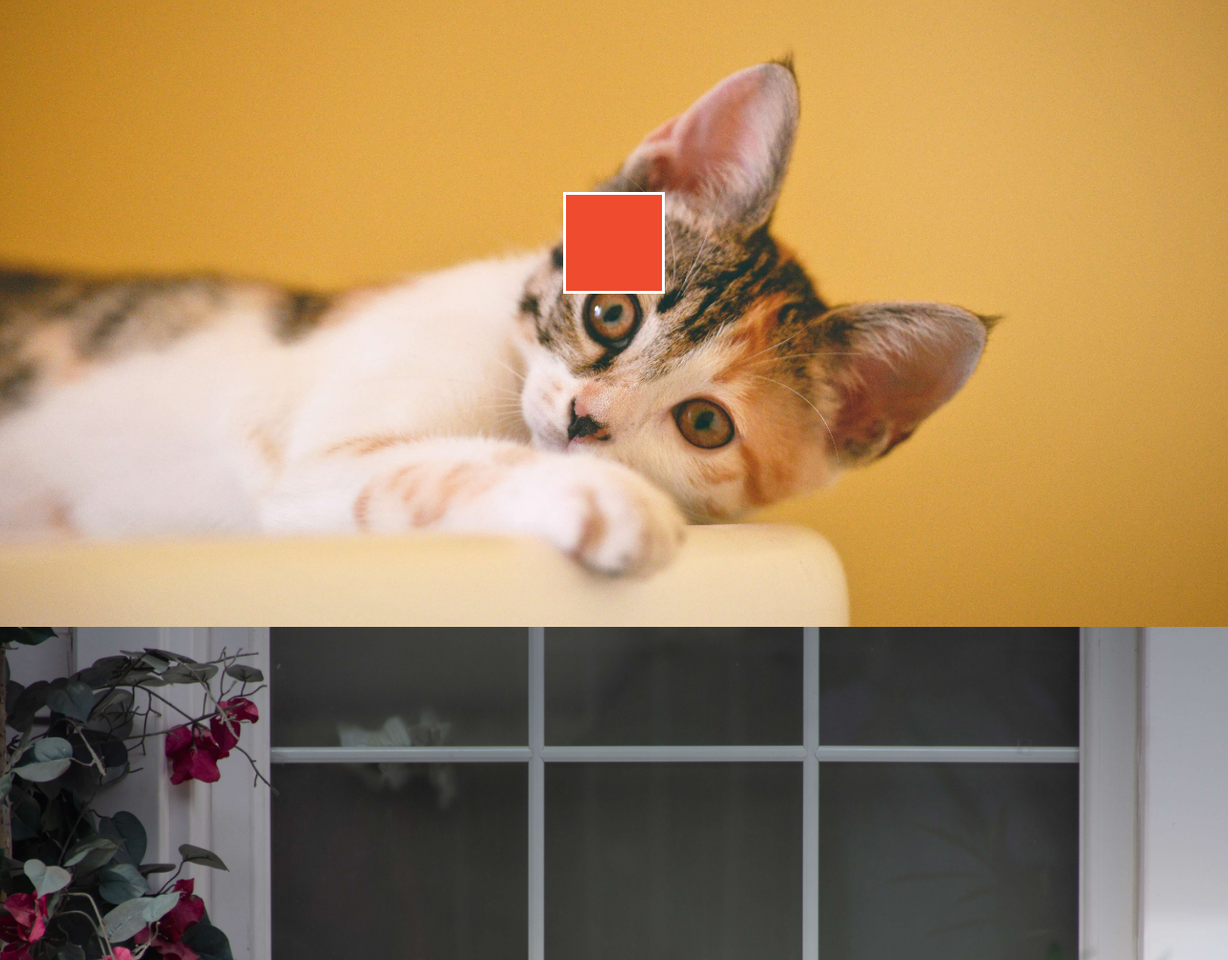
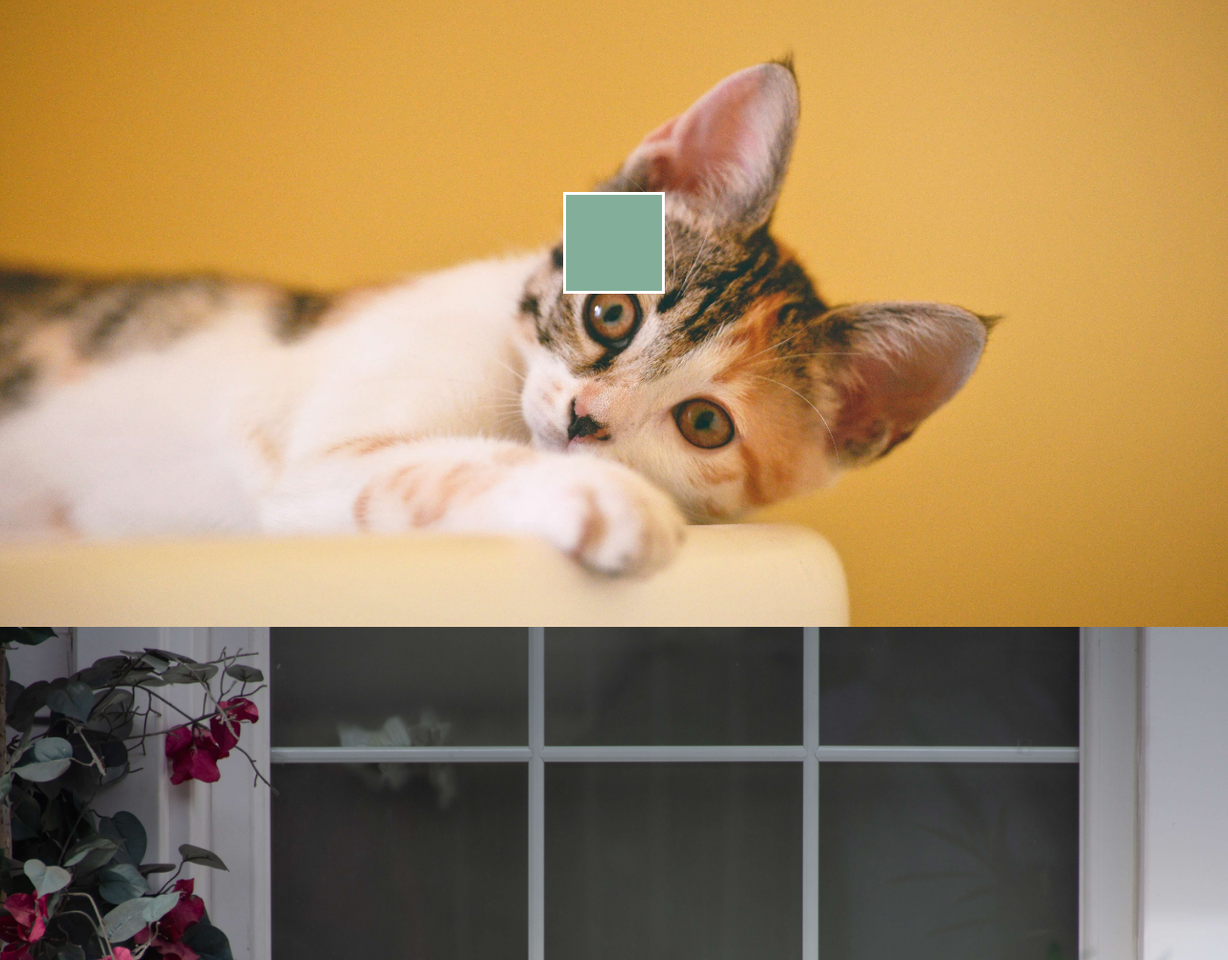
Before and after one commit to nad328/divario-scroll, a website: page deploy/index.html in a window 1280 px wide. Shown: the part 947-1947 px from the top of the page at 96% size. Drawn offline with Linux system fonts and the light colour scheme.

Commit message:
xtrcyvubn

```diff
--- a/deploy/css/styles.css
+++ b/deploy/css/styles.css
@@ -335,7 +335,7 @@ template {
     Typography
 ============= */
 body {
-  font-family: 'Nova Oval', cursive;
+  font-family: 'Fjalla One', sans-serif;
 }
 
 /* =============
@@ -402,7 +402,7 @@ textarea {
 #section-2 #box {
   height: 100px;
   width: 100px;
-  background-color: var(--red);
+  background-color: #83AF9A ;
   border: 3px solid var(--white);
 }
 
--- a/deploy/index.html
+++ b/deploy/index.html
@@ -6,7 +6,7 @@
     <meta http-equiv="X-UA-Compatible" content="ie=edge">
     <link rel="preconnect" href="https://fonts.googleapis.com">
     <link rel="preconnect" href="https://fonts.gstatic.com" crossorigin>
-    <link href="https://fonts.googleapis.com/css2?family=Nunito:wght@300&display=swap" rel="stylesheet">
+    <link href="https://fonts.googleapis.com/css2?family=Fjalla+One&display=swap" rel="stylesheet">
     <link rel="stylesheet" href="css/styles.css">
     <title>DiVario scroll</title>
 </head>
@@ -19,7 +19,9 @@
     </div>
 
     <div id="section-2">
-            <div id="box"></div>
+            <div id="box">
+
+            </div>
         </div>
     <div id="section-3" id="strokeme">
                 <span id="strokeme">
```
Also changed, not shown: dev/global/footer.html (deleted), dev/global/header.html (deleted), 3 other files.
